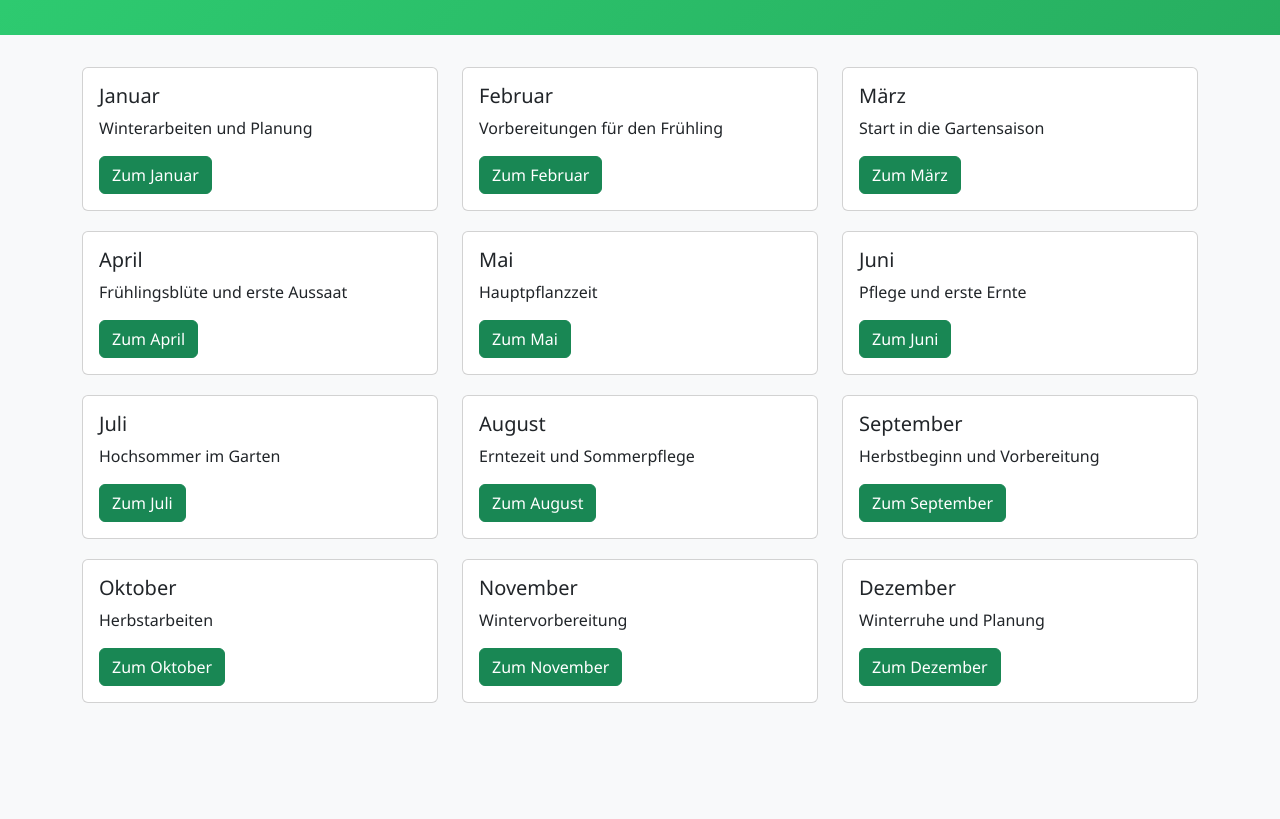
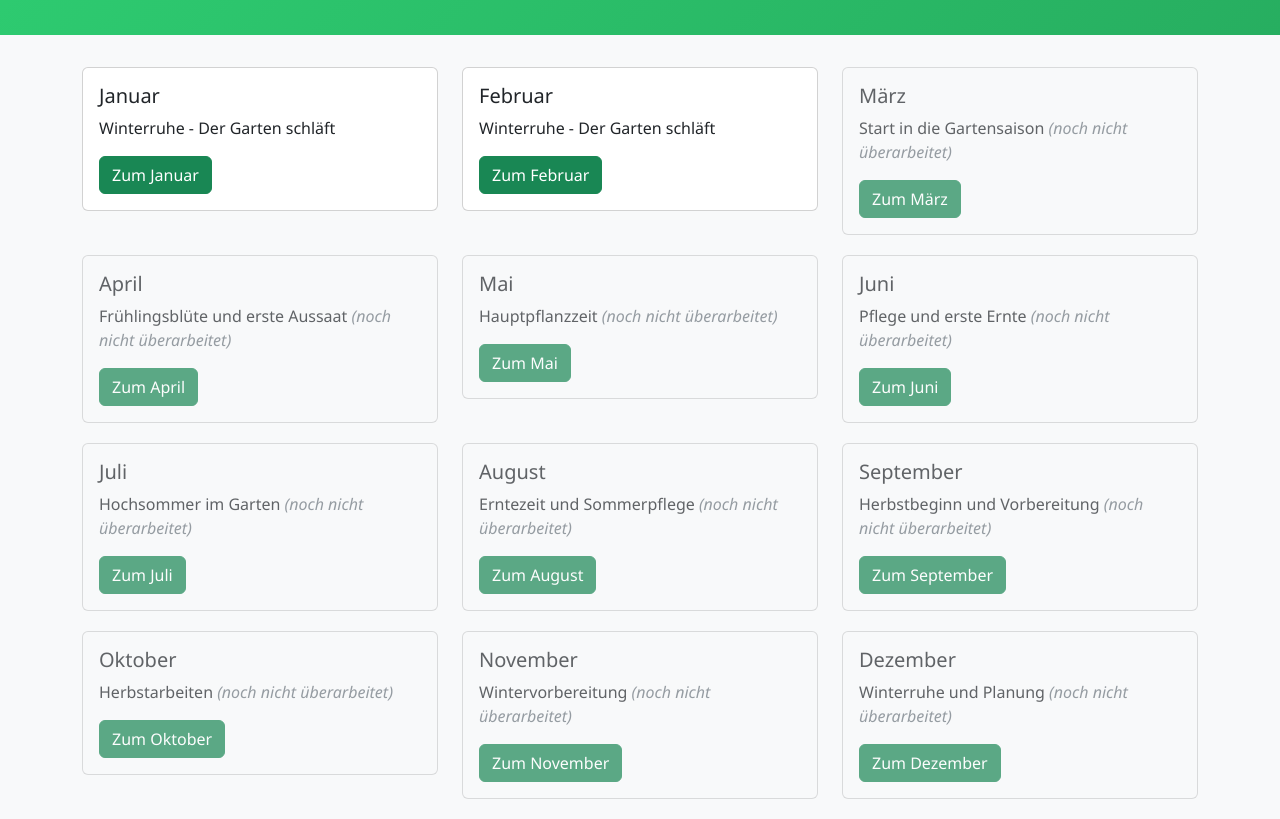
Before and after one commit to stho32/Allgemeiner_Gartenkalender, a plain HTML site: page index.html in a window 1280 px wide. Shown: the part 85-904 px from the top of the page. Before the commit the page ends 808 px from the top, so only its background shows below. Drawn offline with nearby package versions, Linux system fonts and the light colour scheme.

Commit message:
Farbliche Differenzierung von überarbeiteten und noch nicht überarbeiteten Monaten

```diff
--- a/index.html
+++ b/index.html
@@ -6,6 +6,17 @@
     <title>Sicki-Gartenkalender</title>
     <link href="https://cdn.jsdelivr.net/npm/bootstrap@5.3.2/dist/css/bootstrap.min.css" rel="stylesheet">
     <link href="styles.css" rel="stylesheet">
+    <style>
+        .not-updated {
+            opacity: 0.7;
+            background-color: #f8f9fa;
+        }
+        .not-updated .card-text::after {
+            content: " (noch nicht überarbeitet)";
+            color: #6c757d;
+            font-style: italic;
+        }
+    </style>
 </head>
 <body>
     <div class="header text-center">
@@ -18,7 +29,7 @@
                 <div class="month-card card">
                     <div class="card-body">
                         <h5 class="card-title">Januar</h5>
-                        <p class="card-text">Winterarbeiten und Planung</p>
+                        <p class="card-text">Winterruhe - Der Garten schläft</p>
                         <a href="monate/januar.html" class="btn btn-success">Zum Januar</a>
                     </div>
                 </div>
@@ -27,13 +38,13 @@
                 <div class="month-card card">
                     <div class="card-body">
                         <h5 class="card-title">Februar</h5>
-                        <p class="card-text">Vorbereitungen für den Frühling</p>
+                        <p class="card-text">Winterruhe - Der Garten schläft</p>
                         <a href="monate/februar.html" class="btn btn-success">Zum Februar</a>
                     </div>
                 </div>
             </div>
             <div class="col-md-4">
-                <div class="month-card card">
+                <div class="month-card card not-updated">
                     <div class="card-body">
                         <h5 class="card-title">März</h5>
                         <p class="card-text">Start in die Gartensaison</p>
@@ -42,7 +53,7 @@
                 </div>
             </div>
             <div class="col-md-4">
-                <div class="month-card card">
+                <div class="month-card card not-updated">
                     <div class="card-body">
                         <h5 class="card-title">April</h5>
                         <p class="card-text">Frühlingsblüte und erste Aussaat</p>
@@ -51,7 +62,7 @@
                 </div>
             </div>
             <div class="col-md-4">
-                <div class="month-card card">
+                <div class="month-card card not-updated">
                     <div class="card-body">
                         <h5 class="card-title">Mai</h5>
                         <p class="card-text">Hauptpflanzzeit</p>
@@ -60,7 +71,7 @@
                 </div>
             </div>
             <div class="col-md-4">
-                <div class="month-card card">
+                <div class="month-card card not-updated">
                     <div class="card-body">
                         <h5 class="card-title">Juni</h5>
                         <p class="card-text">Pflege und erste Ernte</p>
@@ -69,7 +80,7 @@
                 </div>
             </div>
             <div class="col-md-4">
-                <div class="month-card card">
+                <div class="month-card card not-updated">
                     <div class="card-body">
                         <h5 class="card-title">Juli</h5>
                         <p class="card-text">Hochsommer im Garten</p>
@@ -78,7 +89,7 @@
                 </div>
             </div>
             <div class="col-md-4">
-                <div class="month-card card">
+                <div class="month-card card not-updated">
                     <div class="card-body">
                         <h5 class="card-title">August</h5>
                         <p class="card-text">Erntezeit und Sommerpflege</p>
@@ -87,7 +98,7 @@
                 </div>
             </div>
             <div class="col-md-4">
-                <div class="month-card card">
+                <div class="month-card card not-updated">
                     <div class="card-body">
                         <h5 class="card-title">September</h5>
                         <p class="card-text">Herbstbeginn und Vorbereitung</p>
@@ -96,7 +107,7 @@
                 </div>
             </div>
             <div class="col-md-4">
-                <div class="month-card card">
+                <div class="month-card card not-updated">
                     <div class="card-body">
                         <h5 class="card-title">Oktober</h5>
                         <p class="card-text">Herbstarbeiten</p>
@@ -105,7 +116,7 @@
                 </div>
             </div>
             <div class="col-md-4">
-                <div class="month-card card">
+                <div class="month-card card not-updated">
                     <div class="card-body">
                         <h5 class="card-title">November</h5>
                         <p class="card-text">Wintervorbereitung</p>
@@ -114,7 +125,7 @@
                 </div>
             </div>
             <div class="col-md-4">
-                <div class="month-card card">
+                <div class="month-card card not-updated">
                     <div class="card-body">
                         <h5 class="card-title">Dezember</h5>
                         <p class="card-text">Winterruhe und Planung</p>
```
Also changed, not shown: monate/februar.html (+1 -1 lines), monate/januar.html (+1 -1 lines).
